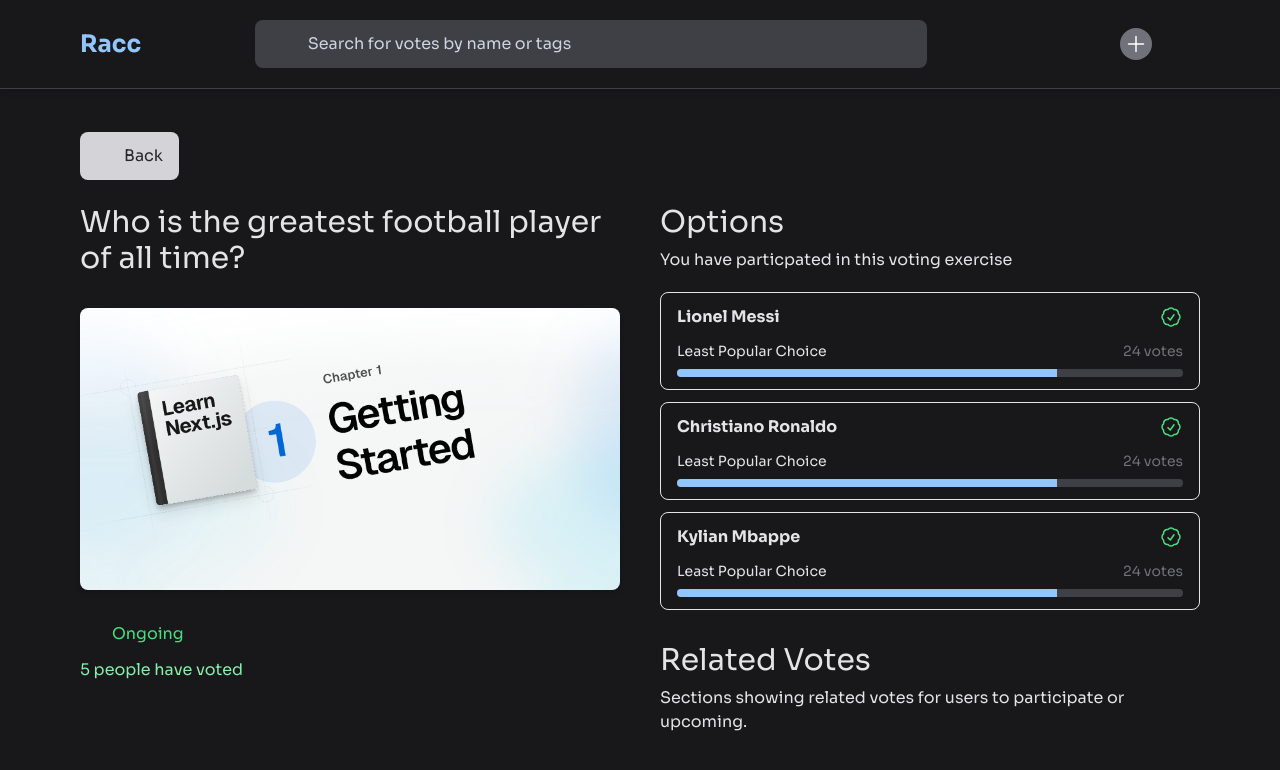
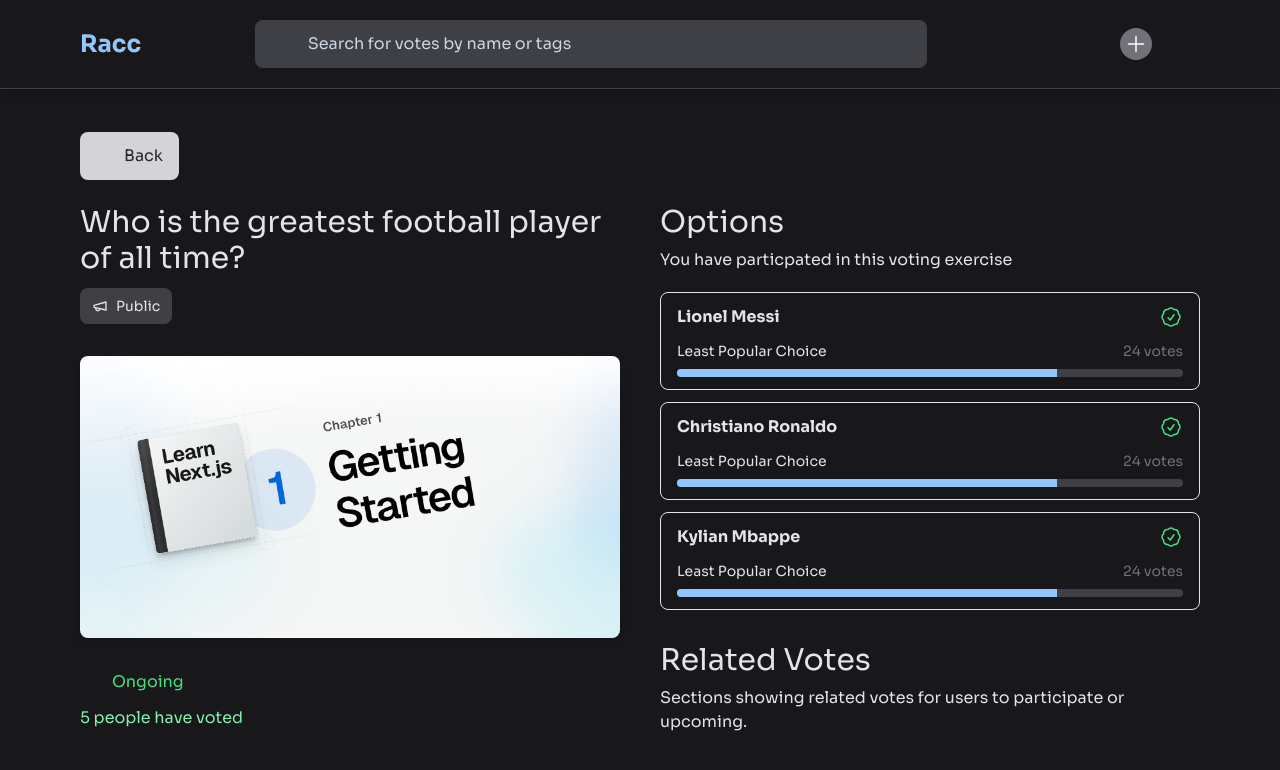
Before and after one commit to fisayo-dev/racc, a React (Vite) app: page /vote/1 in a window 1280 px wide. Shown: the top 770 px of the page. Built offline with nearby package versions, Linux system fonts and the light colour scheme; some icons are missing.

Commit message:
jsx: added a liitle card to display the publiit status of a vote

```diff
--- a/src/pages/vote/VoteDescription.jsx
+++ b/src/pages/vote/VoteDescription.jsx
@@ -5,7 +5,7 @@ import { Link, useParams } from "react-router-dom";
 import { CheckBadgeIcon } from "@heroicons/react/24/outline";
 import { PiGraph } from "react-icons/pi";
 import { fakeVotingList } from "../../components/VoteLists";
-import { Calendar } from "lucide-react";
+import { Calendar, Megaphone } from "lucide-react";
 
 const VoteDescription = () => {
   const { id } = useParams();
@@ -26,7 +26,13 @@ const VoteDescription = () => {
           </Link>
           <div className="grid gap-10 items-start md:grid-cols-2">
             <div className="grid gap-8">
-              <h2 className="md:text-3xl text-2xl">{description}</h2>
+              <div className="grid gap-3">
+                <h2 className="md:text-3xl text-2xl">{description}</h2>
+                <div className=" text-sm flex gap-2 px-3 py-2 rounded-lg bg-zinc-700 hover:bg-zinc-600 mr-auto items-center">
+                  <Megaphone className="h-4 w-4" />
+                  <p>Public</p>
+                </div>
+              </div>
               <div className="shadow-md rounded-lg overflow-hidden">
                 <img src={image4} className="w-full" alt="" />
               </div>
```
